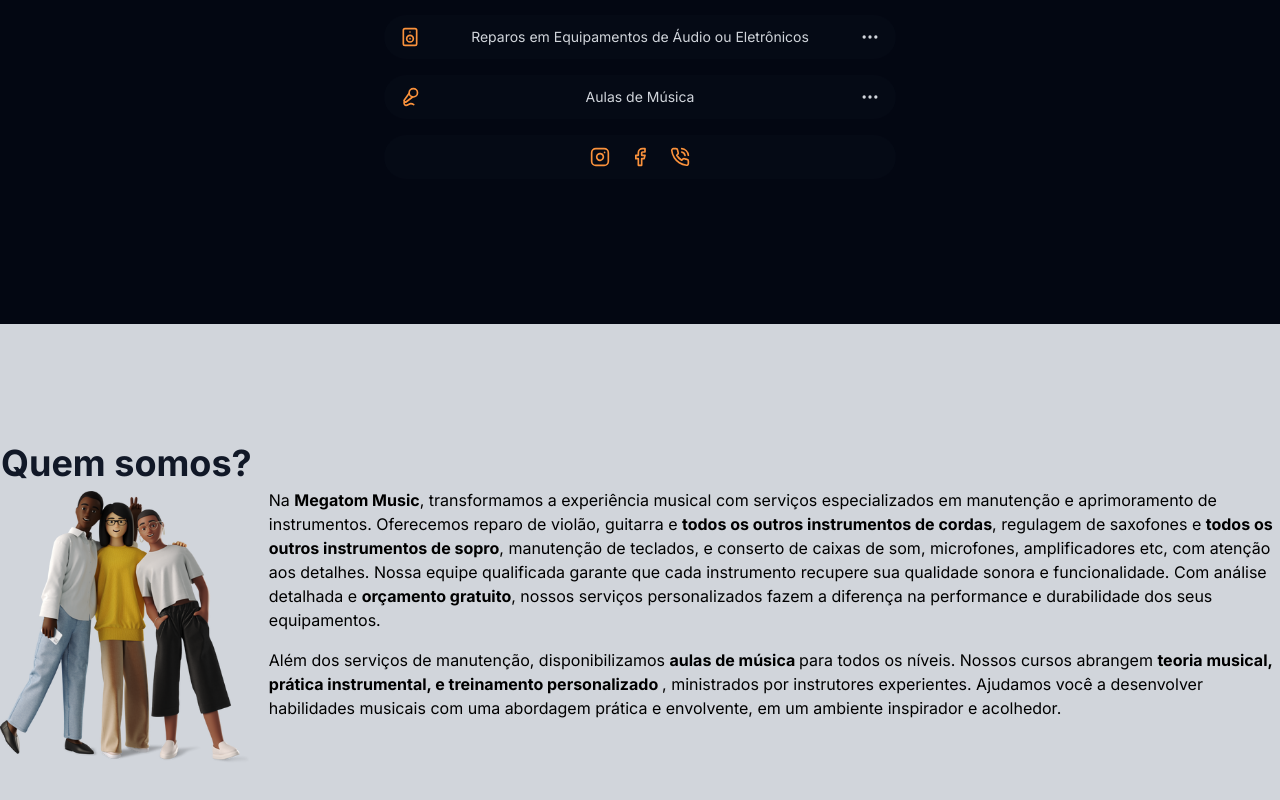
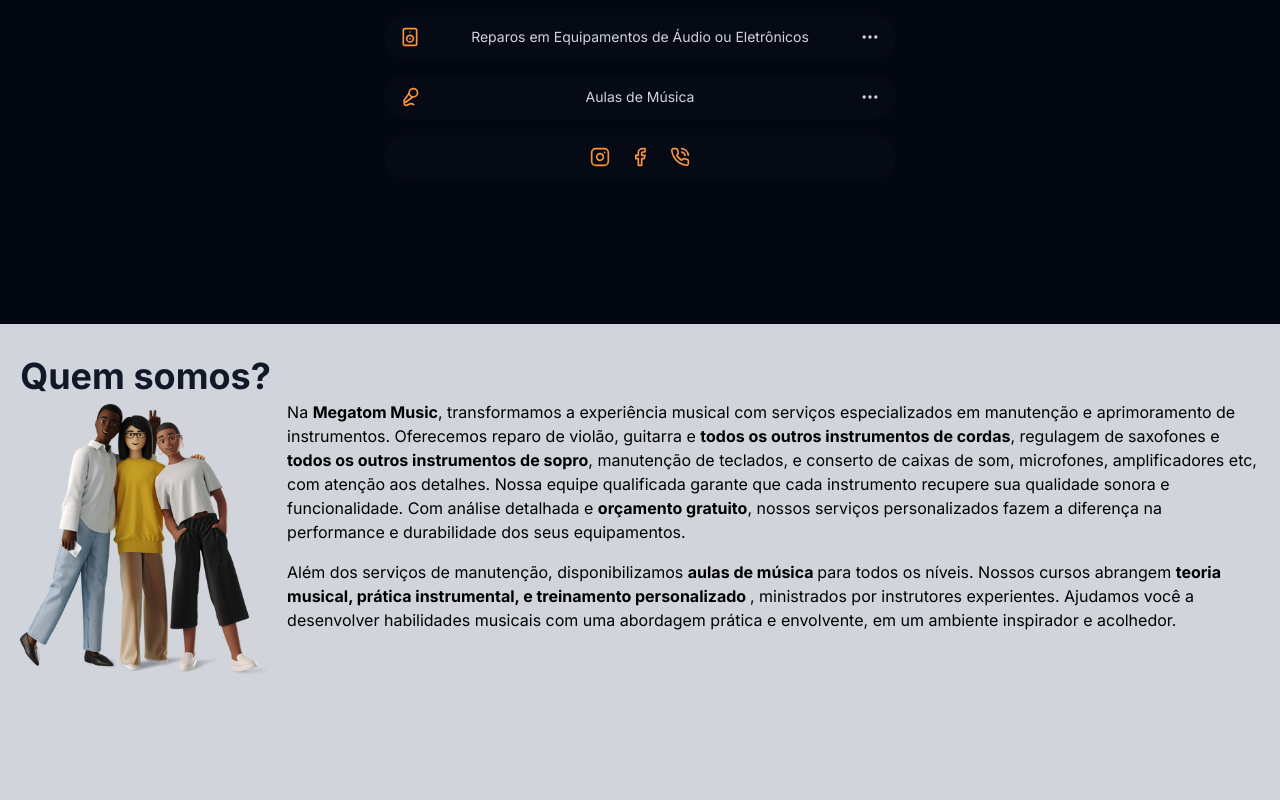
Before and after one commit to viniciosragazzidev/megatommusic, a Next.js app: page / in a window 1280 px wide. Shown: the part 476-1276 px from the top of the page. Built offline with nearby package versions, Linux system fonts and the light colour scheme.

Commit message:
first commit

```diff
--- a/src/app/page.tsx
+++ b/src/app/page.tsx
@@ -78,8 +78,8 @@ export default function Home() {
           </nav>
         </div>
       </div>
-      <div className="w-full h-[70vh] flex justify-center bg-gray-300">
-        <div className="container w-full h-full py-8 max-sm:px-2 flex  gap-4 justify-center items-center">
+      <div className="w-full min-h-[70vh] flex justify-center bg-gray-300 px-5">
+        <div className="container w-full h-full py-8 max-sm:px-2 flex max-lg:flex-col  gap-4  justify-center items-center">
           <div className="flex flex-col items-center gap-2">
             <h1 className="text-4xl font-bold text-gray-900 flex items-center ">
               Quem somos?
```
